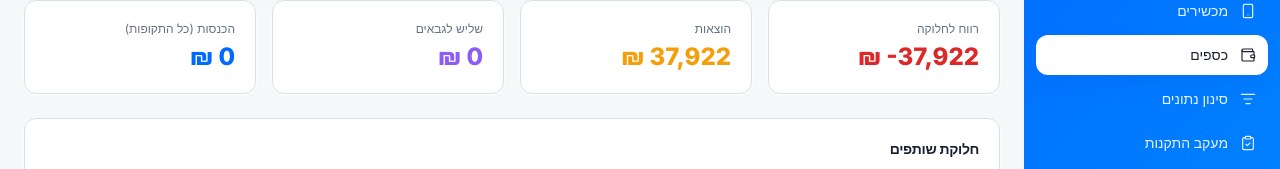
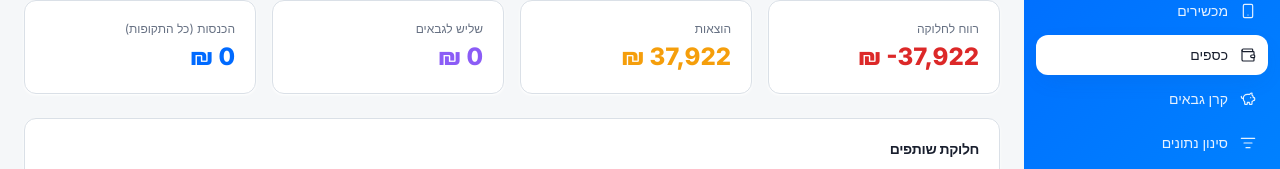
Before and after one commit to 0556742061r-svg/teina-beklick, a React (Vite) app: page /finances in a window 1280 px wide. Shown: the part 149-318 px from the top of the page. Built offline with nearby package versions, Linux system fonts and the light colour scheme; no server answers; the database is empty.

Commit message:
Add files via upload

```diff
--- a/src/components/AppSidebar.tsx
+++ b/src/components/AppSidebar.tsx
@@ -1,11 +1,12 @@
 import { NavLink } from "react-router-dom";
-import { LayoutDashboard, Smartphone, Wallet, ListFilter, ClipboardCheck, LogOut, MapPin, X } from "lucide-react";
+import { LayoutDashboard, Smartphone, Wallet, ListFilter, ClipboardCheck, LogOut, MapPin, X, PiggyBank } from "lucide-react";
 import { cn } from "@/lib/utils";
 
 const navItems = [
   { to: "/", label: "דשבורד", icon: LayoutDashboard },
   { to: "/devices", label: "מכשירים", icon: Smartphone },
   { to: "/finances", label: "כספים", icon: Wallet },
+  { to: "/gabbai-fund", label: "קרן גבאים", icon: PiggyBank },
   { to: "/data-filter", label: "סינון נתונים", icon: ListFilter },
   { to: "/installations", label: "מעקב התקנות", icon: ClipboardCheck },
   { to: "/installation-points", label: "נקודות התקנה", icon: MapPin },
```
